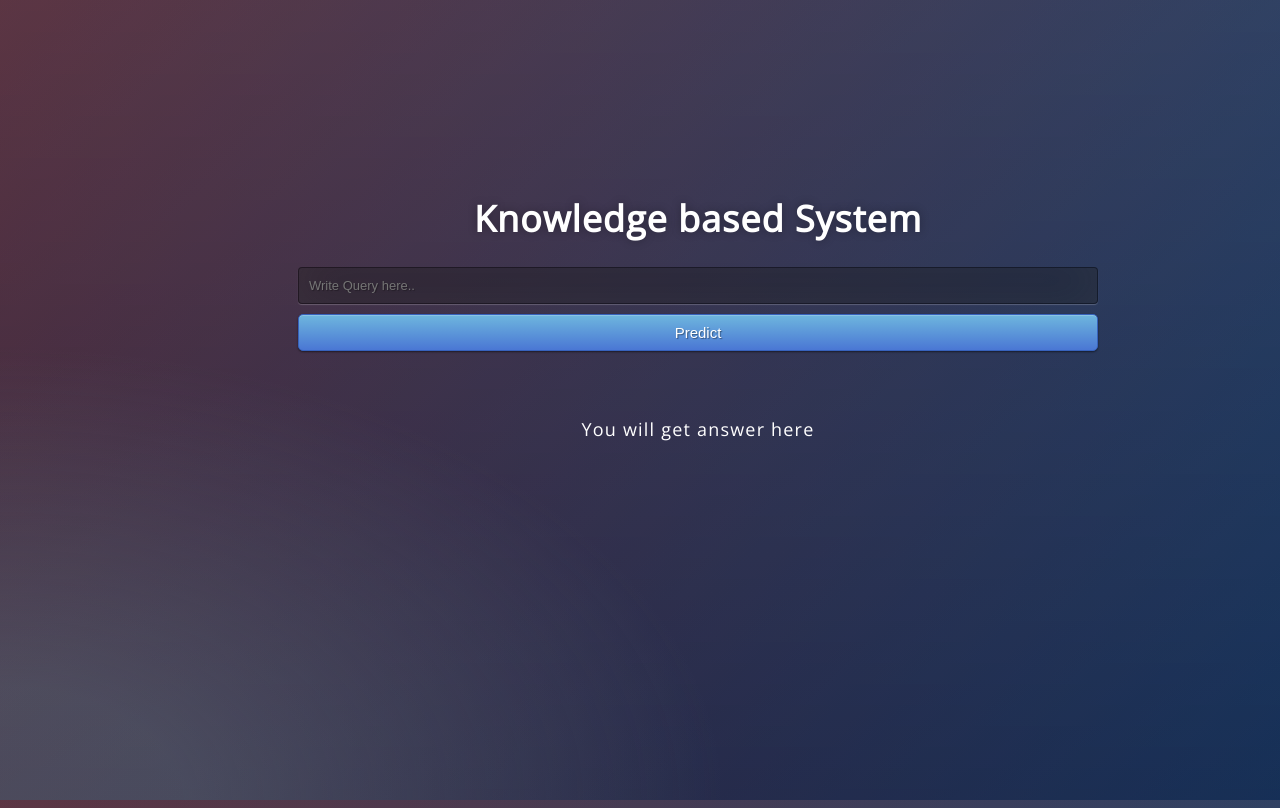
After one commit to unicorn09/Temp, a PHP site: page /abcd.html in a window 1280 px wide. The commit adds this page. Run offline with PHP 8.4, Linux system fonts and the light colour scheme.

Commit message:
IP changes

```diff
--- /dev/null
+++ b/abcd.html
@@ -0,0 +1,48 @@
+<!DOCTYPE html>
+<html >
+<!--From https://codepen.io/frytyler/pen/EGdtg-->
+<head>
+  <meta charset="UTF-8">
+  <title>NL TO SPARQL</title>
+  <link href='https://fonts.googleapis.com/css?family=Pacifico' rel='stylesheet' type='text/css'>
+<link href='https://fonts.googleapis.com/css?family=Arimo' rel='stylesheet' type='text/css'>
+<link href='https://fonts.googleapis.com/css?family=Hind:300' rel='stylesheet' type='text/css'>
+<link href='https://fonts.googleapis.com/css?family=Open+Sans+Condensed:300' rel='stylesheet' type='text/css'>
+<link rel="stylesheet" href="./style.css">
+
+</head>
+
+<body>
+ <div class="login">
+	<h1>Knowledge based System</h1>
+
+     <!-- Main Input For Receiving Query to our ML -->
+
+		<input type="text" id="queees" placeholder="Write Query here.."/>
+    <input type="button"  class="btn btn-primary btn-block btn-large" value="Predict" onclick="loadDoc()"/>
+
+   <br>
+   <br>
+   <p id="answer" style="color: white;"> You will get answer here</p>
+ </div>
+
+<script>
+
+ function loadDoc() {
+
+  var xhttp = new XMLHttpRequest();
+  xhttp.onreadystatechange = function() {
+    console.log('Harsh',this.status )
+    if (this.readyState==4 && this.status == 200) {
+      var data = JSON.parse(this.responseText);
+      document.getElementById('answer').innerText=data
+      console.log(data)
+    }
+  };
+  xhttp.open("GET", `http://localhost:3030/db/sparql?query=PREFIX+ab%3A+%3Chttp%3A%2F%2Fculture-of-india.herokuapp.com%2Findian-culture.owl%23%3E%0ASELECT+%3Ffestival_name+%3Ffestival_desc%0AWHERE+%7B%0A++%3Ffestival+ab%3Afestival_region+%22South%22+%3B%0A+++ab%3Afestival_name+%3Ffestival_name+%3B%0A+++ab%3Afestival_desc+%3Ffestival_desc+%3B%0A+%0A%7D%0A+`, true);
+  xhttp.send();
+ }
+</script>
+
+</body>
+</html>
```
Also changed, not shown: index.php (+21 -3 lines).
